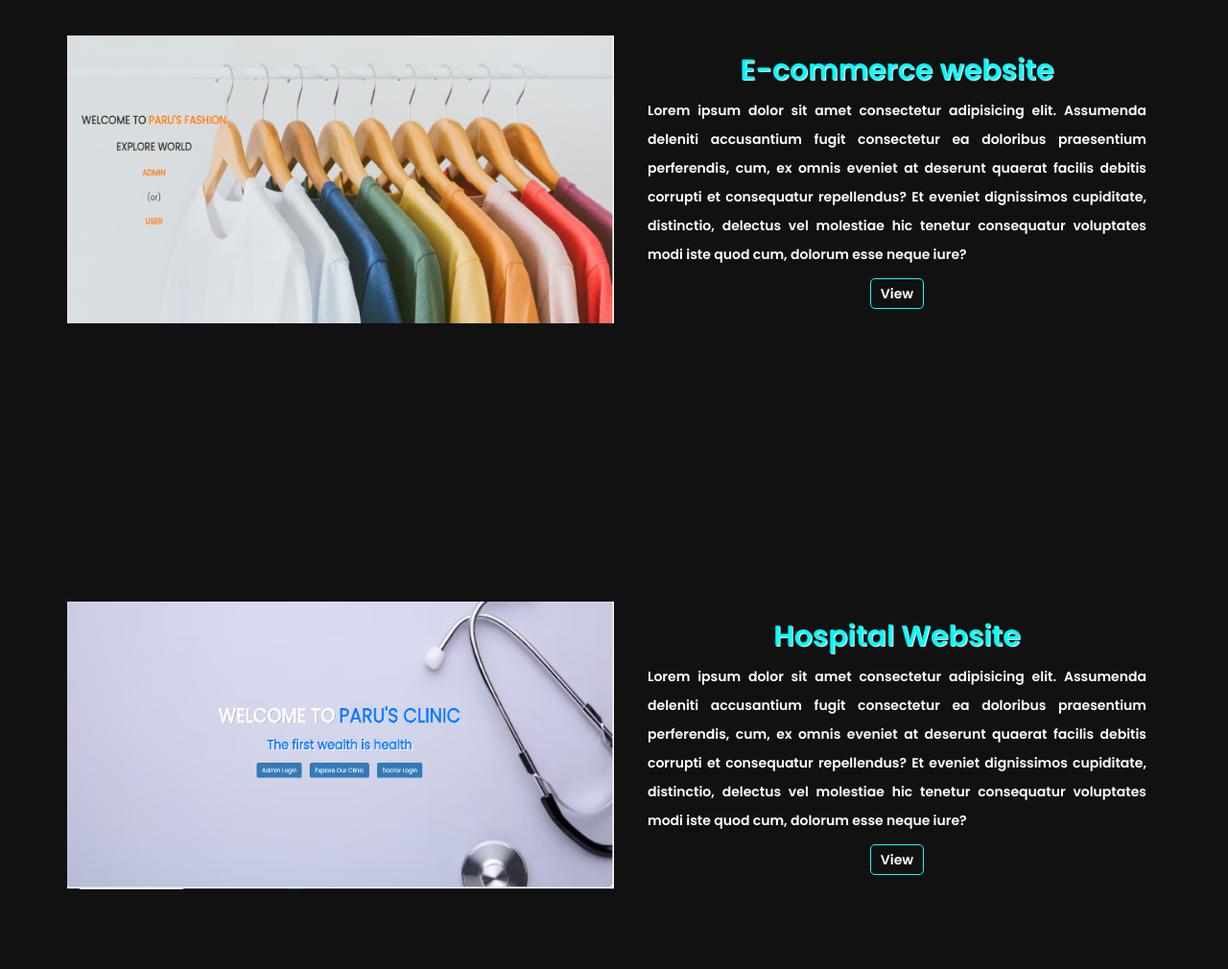
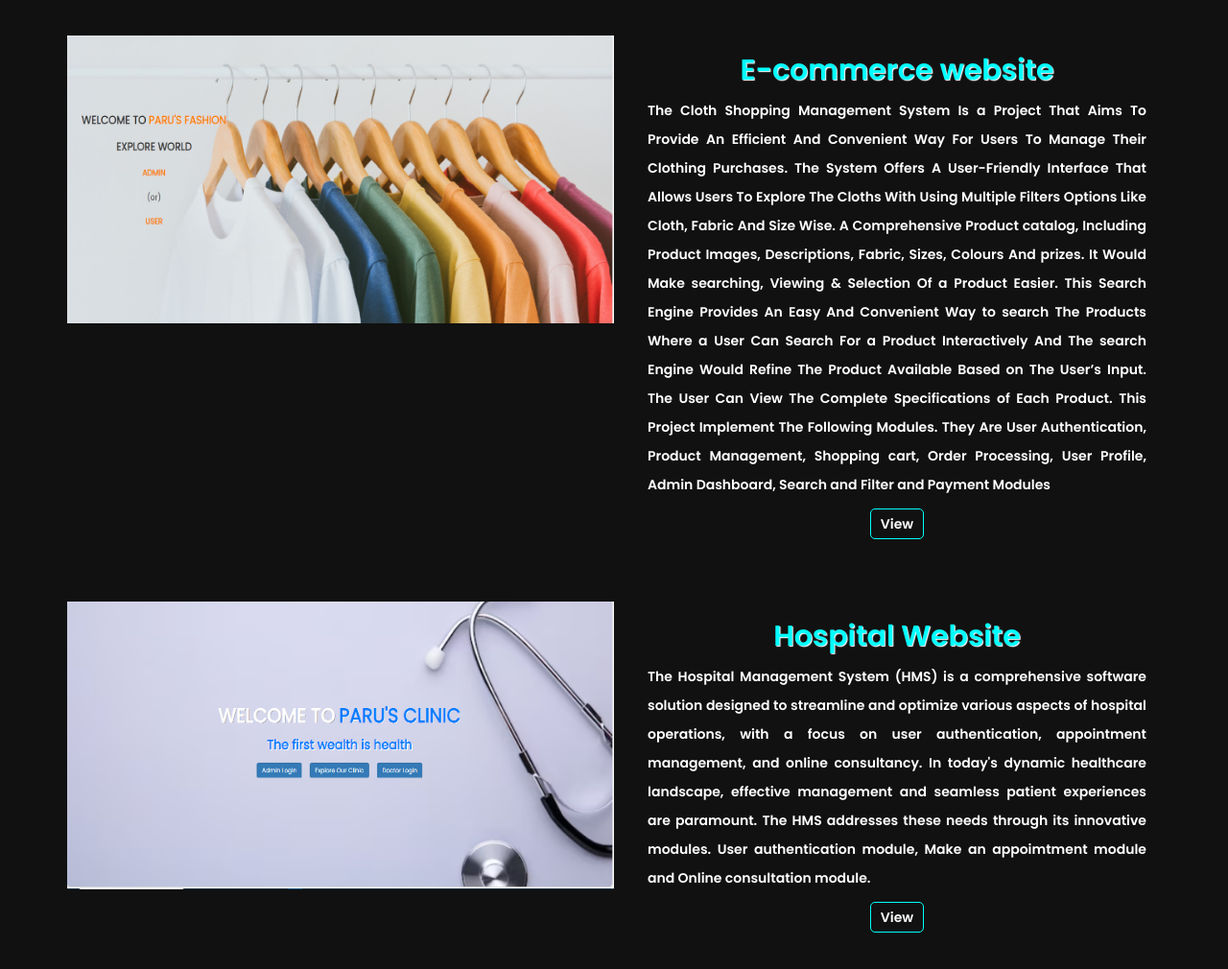
Before and after one commit to Prakash-Parthasarathy/Personal-portfolio, a plain HTML site: page index.html in a window 1280 px wide. Shown: the part 1813-2823 px from the top of the page at 96% size. Drawn offline with nearby package versions, Linux system fonts and the light colour scheme.

Commit message:
change the projects content in index.html file

```diff
--- a/index.html
+++ b/index.html
@@ -603,7 +603,7 @@
             improve my skills and stay ahead of the latest trends in web
             development. I was able to develop a strong understanding of web
             development. I am confident that my strong practical skill and
-            enthusiasm fot this industry will me a experienced web developer in
+            enthusiasm fot this industry will make me a experienced web developer in
             future.
           </p>
         </div>
@@ -713,12 +713,8 @@
         <div class="project-content">
           <h2>E-commerce website</h2>
           <p>
-            Lorem ipsum dolor sit amet consectetur adipisicing elit. Assumenda
-            deleniti accusantium fugit consectetur ea doloribus praesentium
-            perferendis, cum, ex omnis eveniet at deserunt quaerat facilis
-            debitis corrupti et consequatur repellendus? Et eveniet dignissimos
-            cupiditate, distinctio, delectus vel molestiae hic tenetur
-            consequatur voluptates modi iste quod cum, dolorum esse neque iure?
+            The Cloth Shopping Management System Is a Project That Aims To Provide An Efficient And Convenient Way For Users To Manage Their Clothing Purchases. The System Offers A User-Friendly Interface That Allows Users To Explore The Cloths With Using Multiple Filters Options Like Cloth, Fabric And Size Wise. A Comprehensive Product catalog, Including Product Images, Descriptions, Fabric, Sizes, Colours And prizes. It Would Make searching, Viewing & Selection Of a Product Easier. This Search Engine Provides An Easy And Convenient Way to search The Products  Where a User Can Search For a Product Interactively And The search Engine Would Refine The Product Available Based on The User’s Input. The User Can View The Complete Specifications of Each Product. This Project Implement The Following Modules. They Are User Authentication, Product Management, Shopping cart, Order Processing, User Profile, Admin Dashboard, Search and Filter and Payment Modules
+
           </p>
           <a>View</a>
         </div>
@@ -730,12 +726,7 @@
         <div class="project-content">
           <h2>Hospital Website</h2>
           <p>
-            Lorem ipsum dolor sit amet consectetur adipisicing elit. Assumenda
-            deleniti accusantium fugit consectetur ea doloribus praesentium
-            perferendis, cum, ex omnis eveniet at deserunt quaerat facilis
-            debitis corrupti et consequatur repellendus? Et eveniet dignissimos
-            cupiditate, distinctio, delectus vel molestiae hic tenetur
-            consequatur voluptates modi iste quod cum, dolorum esse neque iure?
+            The Hospital Management System (HMS) is a comprehensive software solution designed to streamline and optimize various aspects of hospital operations, with a focus on user authentication, appointment management, and online consultancy. In today's dynamic healthcare landscape, effective management and seamless patient experiences are paramount. The HMS addresses these needs through its innovative modules. User authentication module, Make an appoimtment module and Online consultation module.
           </p>
           <a>View</a>
         </div>
```
